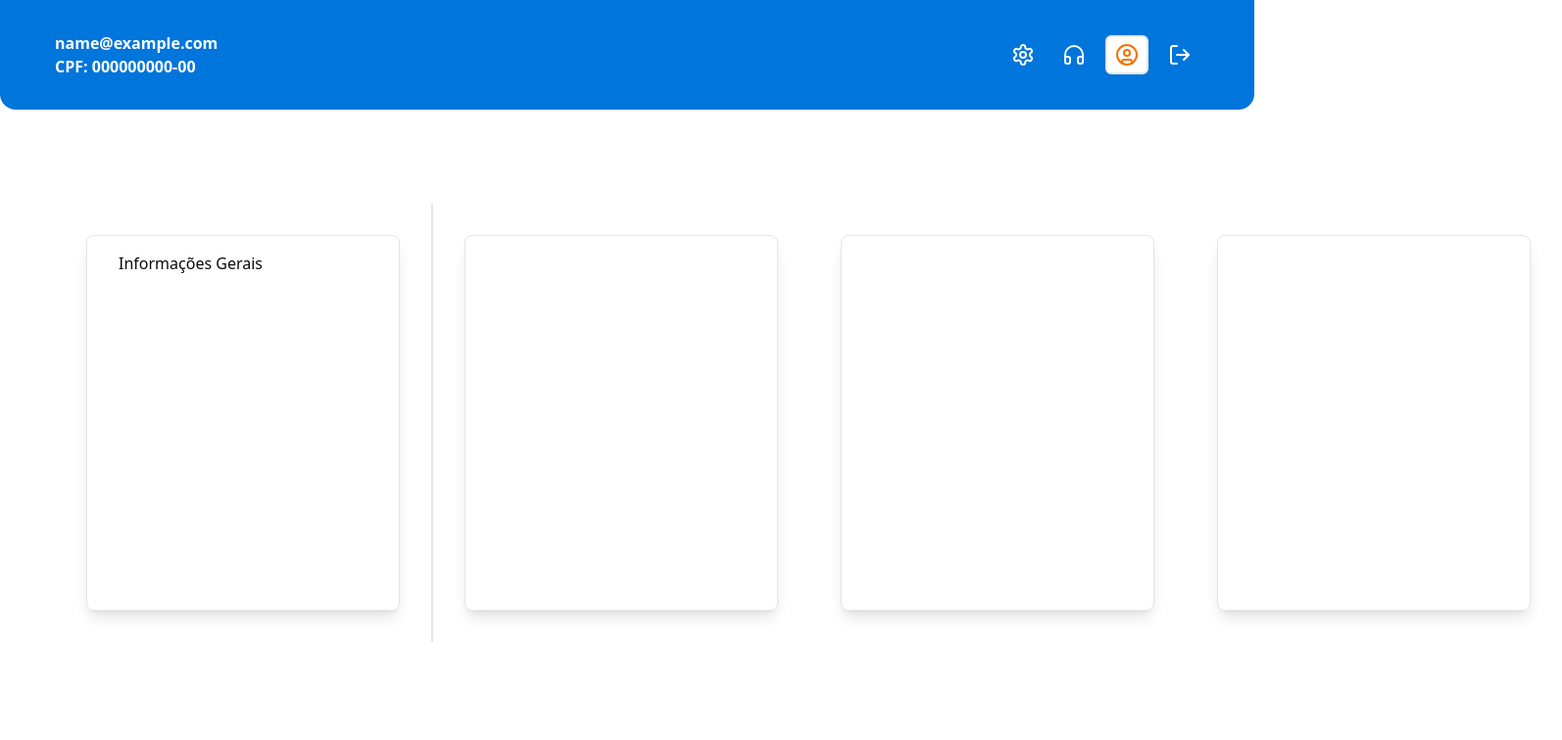
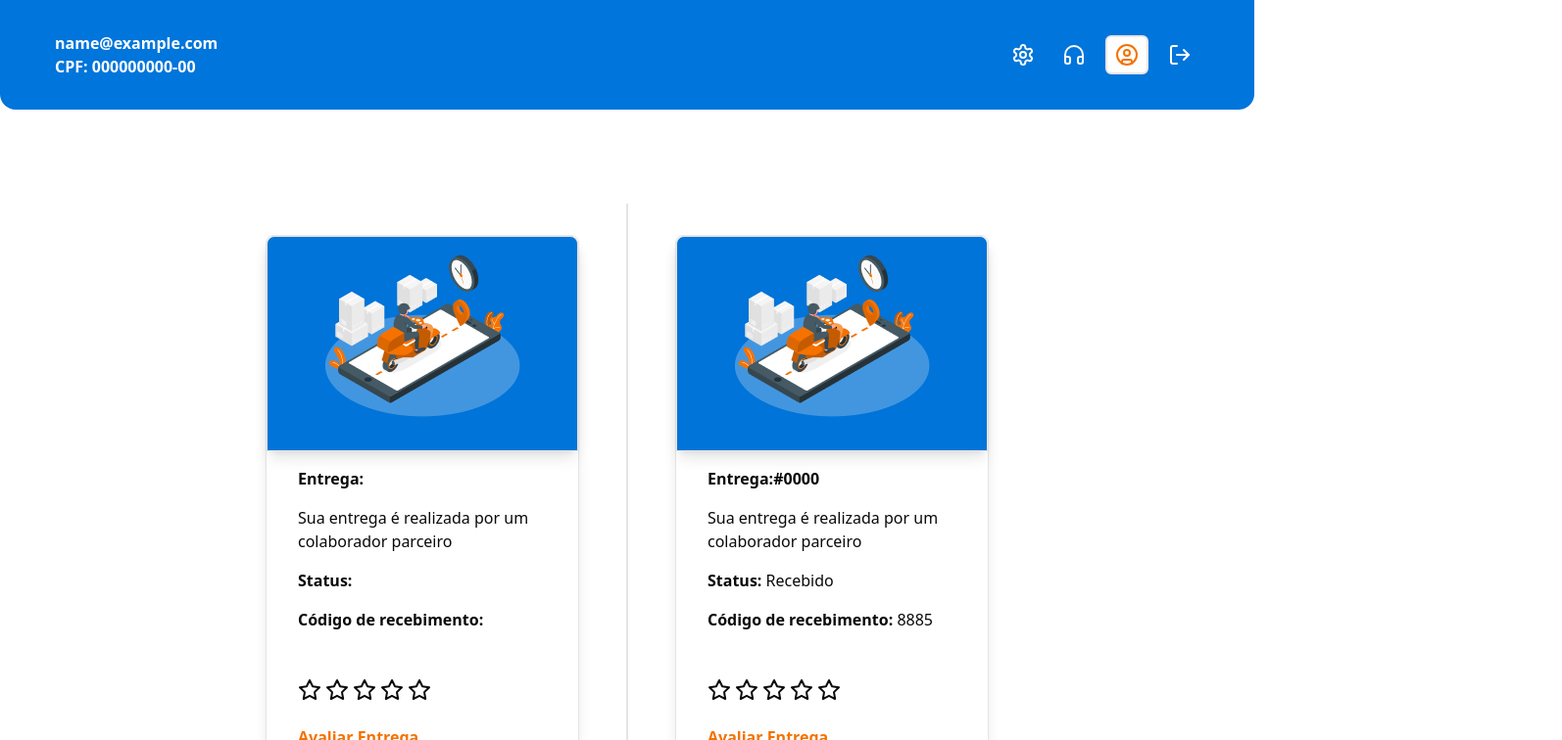
Before and after one commit to lucasgomesoficial/front-web-fhir, a React (Vite) app: page / in a window 1280 px wide. Both pictures are taken after typing "name@example.com", "Sample123" into the empty fields and a click on the button "Entrar". Shown: the top 756 px of the page at 98% size, 1594 px wide, since content can reach past the window. Built offline with nearby package versions, Linux system fonts and the light colour scheme.

Commit message:
feat:criação componente card

```diff
--- a/src/components/cardStatsInfo.jsx
+++ b/src/components/cardStatsInfo.jsx
@@ -1,9 +1,36 @@
-export function CardStatsInfo({ title, label, value }) {
+import { Star } from "lucide-react";
+import deliveryimg from "./../assets/deliveryImg.png"
+
+export function CardStatsInfo({ orderNumber, orderStatus, tokenDelivery }) {
+  const status = {
+    preparing: "Preparando",
+    sending: "A Caminho",
+    received: "Recebido",
+  }
+
   return (
-    <div className="flex py-8 px-8">
-      <div className="w-80 h-96 border rounded-lg border-solid border-inherit shadow-lg">
+    <div className="flex justify-between py-8 px-8">
+      <div className="w-full sm:w-80 h-full border rounded-lg border-solid border-inherit shadow-lg">
+        <div className="flex border rounded-t-lg border-solid border-inherit shadow-lg bg-[#0074D9] px-11 pt-4 items-start gap-4">
+          <img src={deliveryimg} alt="animação entrega delivery" />
+        </div>
         <div className="flex px-8 pt-4 items-start gap-4">
-          <h3 className="text-base font-normal">{title}</h3>
+          <h3 className="text-base font-bold">Entrega:{orderNumber}</h3>
+        </div>
+        <div className="flex px-8 pt-4 items-start gap-4">
+          <p className="text-base font-normal">Sua entrega é realizada por um colaborador parceiro</p>
+        </div>
+        <div className="flex px-8 pt-4 items-start gap-4">
+          <h3 className="text-base font-normal"><span className="font-bold">Status: </span>{status[orderStatus]}</h3>
+        </div>
+        <div className="flex px-8 pt-4 items-start gap-4">
+          <h3 className="text-base font-normal"><span className="font-bold">Código de recebimento: </span>{tokenDelivery}</h3>
+        </div>
+        <div className="flex mt-8 mb-2 px-8 pt-4 items-start gap-4">
+          <p className="flex space-x-1 cursor-pointer"><Star /><Star /><Star /><Star /><Star /></p>
+        </div>
+        <div className="flex mb-12 px-8 pt-4 items-start gap-4">
+          <p className="text-secondary font-bold">Avaliar Entrega</p>
         </div>
       </div>
     </div>
--- a/src/components/header.jsx
+++ b/src/components/header.jsx
@@ -11,7 +11,7 @@ export function Header() {
   }
 
   return (
-    <header className="flex justify-between items-center bg-primary h-28 rounded-b-2xl text-white px-14 font-semibold">
+    <header className="flex justify-between items-center bg-primary w-full h-28 rounded-b-2xl text-white px-14 font-semibold">
       <div className="flex-col gap-8 items-center">
         <p>{user.email}</p>
         <p>CPF: 000000000-00</p>
--- a/src/pages/DashboardPage/index.jsx
+++ b/src/pages/DashboardPage/index.jsx
@@ -1,25 +1,31 @@
-import { useNavigate } from "react-router-dom";
 import {
   CardStatsInfo,
   Header,
 } from "../../components/index";
 
 export function Dashboard() {
-  const navigate = useNavigate();
   return (
     <>
       <Header />
       <section className="px-14 pt-12 mt-12">
-        <div className="flex justify-between">
-          <div>
-            <CardStatsInfo
-              title="Informações Gerais"
-            />
-          </div>
+        <div className="flex flex-wrap justify-center gap-4">
+          <CardStatsInfo />
           <div className="border border-solid border-inherit"></div>
-          <CardStatsInfo />
-          <CardStatsInfo />
-          <CardStatsInfo />
+          <CardStatsInfo
+            orderNumber="#0000"
+            orderStatus="received"
+            tokenDelivery={8885}
+          />
+          <CardStatsInfo
+            orderNumber="#0001"
+            orderStatus="preparing"
+            tokenDelivery={8886}
+          />
+          <CardStatsInfo
+            orderNumber="#0002"
+            orderStatus="sending"
+            tokenDelivery={8887}
+          />
         </div>
       </section>
     </>
```
Also changed, not shown: src/assets/deliveryImg.png (renamed from src/assets/delivery-animation.png).
